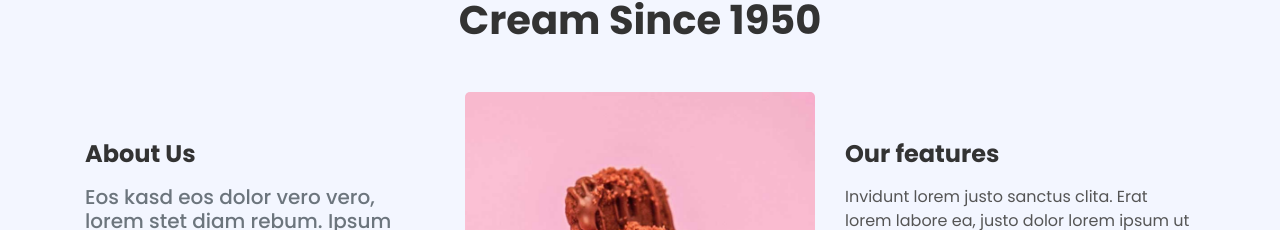
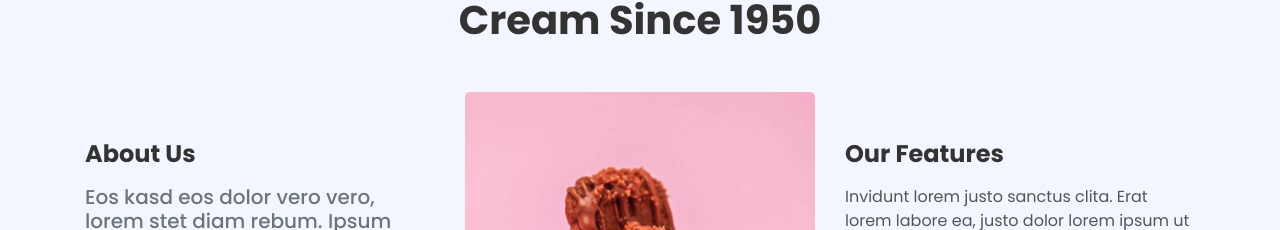
Before and after one commit to jfbarahonag/vipe, a React (Vite) app: page / in a window 1280 px wide. Shown: the part 1106-1336 px from the top of the page. Built offline with nearby package versions, Linux system fonts and the light colour scheme.

Commit message:
now about data is gotten from a json file

```diff
--- /dev/null
+++ b/json/about.ts
@@ -0,0 +1,39 @@
+const aboutData = {
+  about: {
+    title: 'About Us',
+    subtitle: 'Eos kasd eos dolor vero vero, lorem stet diam rebum. Ipsum amet sed vero dolor sea',
+    paragraph: 'Takimata sed vero vero no sit sed, justo clita duo no duo amet et, nonumy kasd sed dolor eos diam lorem eirmod. Amet sit amet amet no. Est nonumy sed labore eirmod sit magna. Erat at est justo sit ut. Labor diam sed ipsum et eirmod',
+    more: {
+      link: '/',
+      text: 'Learn More'
+    }
+  },
+  features: {
+    title: 'Our Features',
+    paragraph: 'Invidunt lorem justo sanctus clita. Erat lorem labore ea, justo dolor lorem ipsum ut sed eos, ipsum et dolor kasd sit ea justo. Erat justo sed sed diam. Ea et erat ut sed diam sea ipsum est dolor',
+    items: [
+      {
+        id: 1,
+        text: 'Eos kasd eos dolor'
+      },
+      {
+        id: 2,
+        text: 'Eos kasd eos dolor'
+      },
+      {
+        id: 3,
+        text: 'Eos kasd eos dolor'
+      },
+    ],
+    more: {
+      link: '/',
+      text: 'Learn More'
+    }
+  },
+  img: {
+    path: '/img/about.jpg',
+    text: 'about image'
+  }
+}
+
+export default aboutData;
--- a/src/components/common/About.tsx
+++ b/src/components/common/About.tsx
@@ -1,4 +1,5 @@
 import { Link } from "react-router-dom"
+import aboutData from '../../../json/about'
 
 const About = () => {
   return (
@@ -15,39 +16,42 @@ const About = () => {
           {/* left */}
           <div className="col-lg-4 py-5">
             <h4 className="font-weight-bold mb-3">
-              About Us
+              {aboutData.about.title}
             </h4>
             <h5 className="text-muted mb-3">
-              Eos kasd eos dolor vero vero, lorem stet diam rebum. Ipsum amet sed vero dolor sea
+              {aboutData.about.subtitle}
             </h5>
             <p>
-              Takimata sed vero vero no sit sed, justo clita duo no duo amet et, nonumy kasd sed dolor eos diam lorem eirmod. Amet sit amet amet no. Est nonumy sed labore eirmod sit magna. Erat at est justo sit ut. Labor diam sed ipsum et eirmod
+              {aboutData.about.paragraph}
             </p>
             <Link
-              to={'/'}
+              to={aboutData.about.more.link}
               className="btn btn-secondary mt-2"
             >
-              Learn More
+              {aboutData.about.more.text}
             </Link>
           </div>
           {/* center */}
           <div className="col-lg-4" style={{minHeight: '400px'}}>
             <div className="position-relative h-100 rounded overflow-hidden">
-              <img src="/img/about.jpg" alt="about" className="position-absolute w-100 h-100" style={{objectFit: 'cover'}} />
+              <img src={aboutData.img.path} alt={aboutData.img.text} className="position-absolute w-100 h-100" style={{objectFit: 'cover'}} />
             </div>
           </div>
           {/* right */}
           <div className="col-lg-4 py-5">
-            <h4 className="font-weight-bold mb-3">Our features</h4>
-            <p>Invidunt lorem justo sanctus clita. Erat lorem labore ea, justo dolor lorem ipsum ut sed eos, ipsum et dolor kasd sit ea justo. Erat justo sed sed diam. Ea et erat ut sed diam sea ipsum est dolor</p>
-            <h5 className="text-muted mb-3"><i className="fa fa-check text-secondary mr-3"></i>Eos kasd eos dolor</h5>
-            <h5 className="text-muted mb-3"><i className="fa fa-check text-secondary mr-3"></i>Eos kasd eos dolor</h5>
-            <h5 className="text-muted mb-3"><i className="fa fa-check text-secondary mr-3"></i>Eos kasd eos dolor</h5>
+            <h4 className="font-weight-bold mb-3">{aboutData.features.title}</h4>
+            <p>{aboutData.features.paragraph}</p>
+            {
+              aboutData.features.items.map(item =>
+                <h5 key={item.id} className="text-muted mb-3"><i className="fa fa-check text-secondary mr-3"></i>{item.text}</h5>
+
+              )
+            }
             <Link
-              to={'/'}
+              to={aboutData.features.more.link}
               className="btn btn-primary mt-2"
             >
-              Learn More
+              {aboutData.features.more.text}
             </Link>
           </div>
         </div>
```
